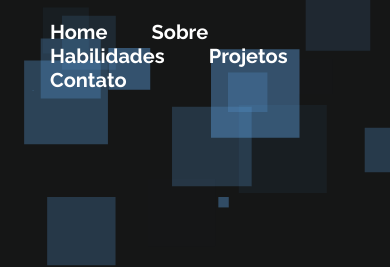
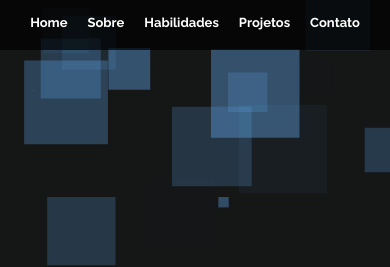
Before and after one commit to tettam/my-portfolio, a plain HTML site: page index.html in a window 390 px wide. Shown: the top 267 px of the page. Drawn offline with nearby package versions, Linux system fonts and the light colour scheme.

Commit message:
Bugs responsiveness

```diff
--- a/index.html
+++ b/index.html
@@ -14,7 +14,7 @@
 <div id="particles-container"></div>
 
 <header id="home">
-  <div class="container nav-links">
+  <div class="nav-links">
     <div class="links">
       <a href="#">Home</a>
       <a href="#">Sobre</a>
--- a/src/css/styles.css
+++ b/src/css/styles.css
@@ -37,19 +37,25 @@
 }
 
 .links {
+  display: flex;
+  justify-content: center;
+  align-items: center;
   position: fixed;
-  padding: 20px;
+  padding: 5px;
+  width:100%;
+  background-color: rgba(0, 0, 0, 0.7);
+  margin: auto;
+  z-index: 99999999;
 }
 
 .links a {
   color: #ffffff;
   text-decoration: none;
-  margin-left: 20px;
   padding: 10px;
   font-weight: bold;
   border-bottom: 5px solid transparent;
   transition: 0.5s;
-  font-size: 20px;
+  font-size: 15px;
 }
 
 .links a:hover{
@@ -387,7 +393,12 @@ background: #314C64;
     margin-bottom: 250px;
   }
   .text-project {
+    background-color: rgba(0, 0, 0, 0.8);
     margin: 450px 50px 0px 50px;
     width: auto;
   }
+
+  .links a {
+    font-size: 13px;
+  }
 }
```
